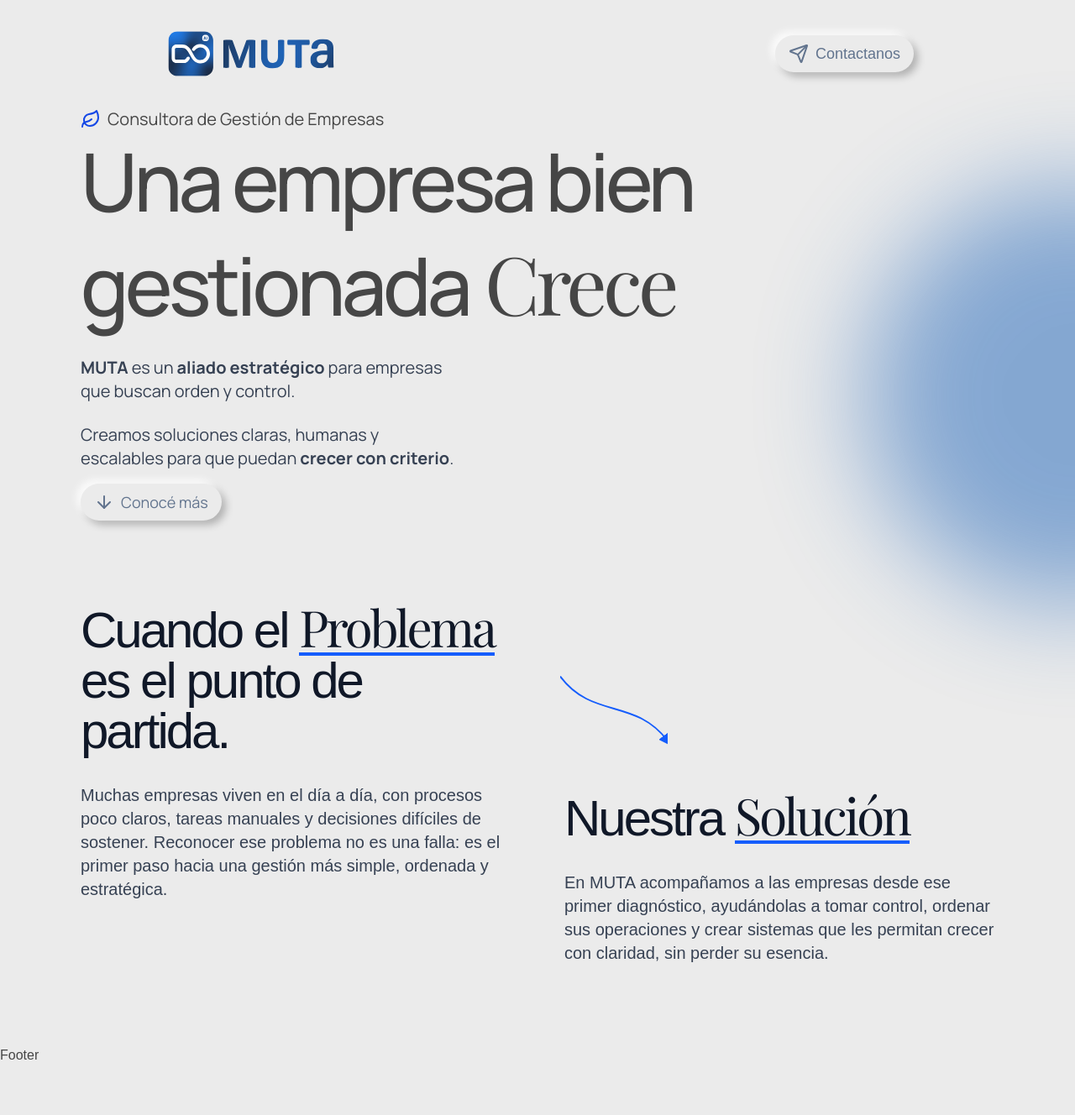
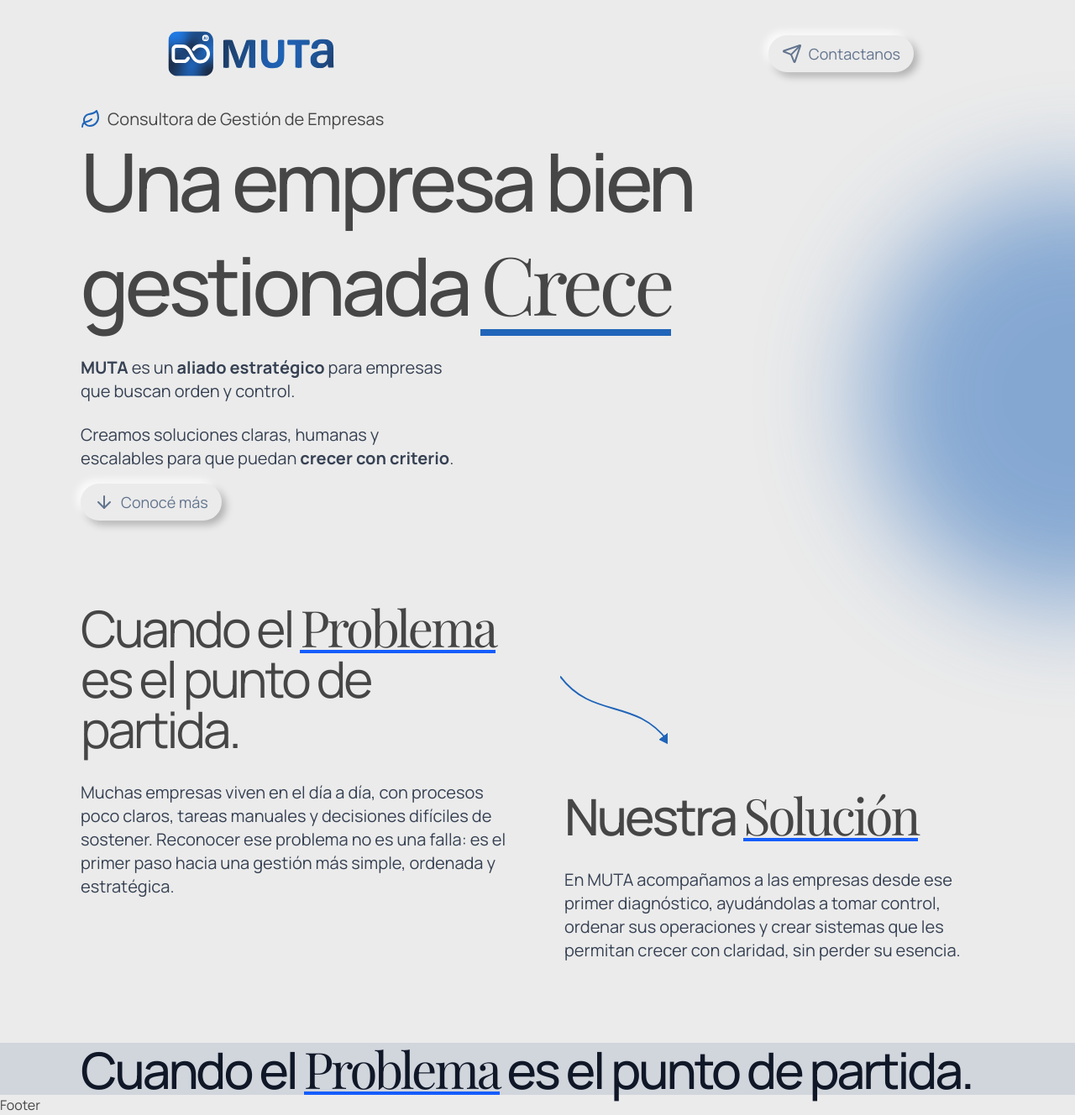
Before and after one commit to BautiCentorbi/bepass.ar, a Next.js app: page / in a window 1280 px wide. Shown: the top 1328 px of the page at 84% size. Before the commit the page ends 1269 px from the top, so only its background shows below. Built offline with nearby package versions, Linux system fonts and the light colour scheme.

Commit message:
Third Section In Progress

```diff
--- a/app/components/Hero.tsx
+++ b/app/components/Hero.tsx
@@ -1,12 +1,8 @@
 import React from "react";
-import {
-  Manrope,
-  Playfair_Display,
-} from "next/font/google";
+import { Playfair_Display } from "next/font/google";
 import { ArrowDown, Leaf } from "lucide-react";
 import NeumorphismButton from "./ui/NeumorphismButton";
 
-const manrope = Manrope({ subsets: ["latin"] });
 const playfair = Playfair_Display({
   subsets: ["latin"],
   weight: "400",
@@ -15,23 +11,23 @@ const playfair = Playfair_Display({
 
 const Hero = () => {
   return (
-    <section
-      className={`${manrope.className} relative flex items-end justify-start w-full h-full 2xl:my-16 gap-8 px-8 md:px-24 2xl:px-48`}
-    >
-      <div className="absolute bottom-0 right-0 w-[300px] h-[300px] md:w-[500px] md:h-[500px] 2xl:w-[700px] 2xl:h-[700px] bg-[#2065b9] rounded-full blur-3xl translate-x-1/2 2xl:translate-x-1/2 translate-y-1/5 2xl:translate-y-1/2 opacity-50 pointer-events-none z-0"></div>
-
+    <section className="relative flex items-end justify-start w-full h-full 2xl:my-16 gap-8 px-8 md:px-24 2xl:px-48">
+      <div className="absolute bottom-0 right-0 w-[300px] h-[300px] md:w-[500px] md:h-[500px] 2xl:w-[700px] 2xl:h-[700px] bg-primary rounded-full blur-3xl translate-x-1/2 2xl:translate-x-1/2 translate-y-1/5 2xl:translate-y-1/2 opacity-50 pointer-events-none z-0"></div>
 
       <div className="flex flex-col max-w-5xl">
         <div className="flex gap-2 items-center ">
-          <Leaf className="w-6 h-6 text-blue-700" />
+          <Leaf className="w-6 h-6 text-primary" />
           <h2 className="text-xl">Consultora de Gestión de Empresas</h2>
         </div>
         <h1 className="text-5xl md:text-8xl 2xl:text-9xl  font-semibold text-title_color tracking-tighter leading-tight">
           <span className="font-medium">Una empresa</span>
-          <span className="font-medium"> bien gestionada</span>
-          <span className={`${playfair.className} font-bold italic`}>
-            {" "}
-            Crece
+          <span className="font-medium"> bien gestionada </span>
+          <span className="relative inline-block">
+            <span className={`${playfair.className} font-bold italic z-10`}>
+              {" "}
+              Crece
+            </span>
+            <span className="absolute bottom-0 left-0 w-full h-2 bg-primary z-0"></span>
           </span>
         </h1>
         <div className="max-w-md">
--- /dev/null
+++ b/app/components/HowWeWork.tsx
@@ -0,0 +1,28 @@
+import React from "react";
+import { Playfair_Display } from "next/font/google";
+const playfair = Playfair_Display({
+  subsets: ["latin"],
+  weight: "400",
+  style: "italic",
+});
+
+const HowWeWork = () => {
+  return (
+    <section className="relative w-full h-full bg-gray-300">
+      <div className="2xl:my-16 gap-8 px-8 md:px-24 2xl:px-48">
+        <h2 className="text-4xl md:text-6xl font-medium text-gray-900 tracking-tighter leading-tighter">
+            Cuando el{" "}
+            <span className="relative inline-block">
+            <span className="relative z-10 italic font-bold text-gray-900">
+                <span className={playfair.className}>Problema</span>
+            </span>
+            <span className="absolute bottom-0 left-0 w-full h-1 bg-blue-600 z-0"></span>
+            </span>{" "}
+            es el punto de partida.
+        </h2>
+      </div>
+    </section>
+  );
+};
+
+export default HowWeWork;
--- a/app/components/ProblemSection.tsx
+++ b/app/components/ProblemSection.tsx
@@ -15,7 +15,7 @@ const ProblemSection = () => {
         viewBox="0 0 200 120"
         fill="none"
         xmlns="http://www.w3.org/2000/svg"
-        className="hidden md:block absolute top-[10rem] left-4/7 -translate-x-1/2 w-32 h-32 text-blue-600 z-10"
+        className="hidden md:block absolute top-[10rem] left-4/7 -translate-x-1/2 w-32 h-32 text-primary z-10"
       >
         <path
           d="M0 0 C60 80, 140 40, 200 120"
@@ -41,10 +41,10 @@ const ProblemSection = () => {
       <div className="max-w-6xl mx-auto grid md:grid-cols-2 gap-16 items-start">
         {/* PROBLEMA */}
         <div>
-          <h2 className="text-4xl md:text-6xl font-medium text-gray-900 tracking-tighter leading-tighter">
+          <h2 className="text-4xl md:text-6xl font-mediumt text-title_color tracking-tighter leading-tighter">
             Cuando el{" "}
             <span className="relative inline-block">
-              <span className="relative z-10 italic font-bold text-gray-900">
+              <span className="relative z-10 italic font-bold">
                 <span className={playfair.className}>Problema</span>
               </span>
               <span className="absolute bottom-0 left-0 w-full h-1 bg-blue-600 z-0"></span>
@@ -61,11 +61,11 @@ const ProblemSection = () => {
         </div>
 
         {/* SOLUCIÓN */}
-        <div className="mt-56">
-          <h2 className="text-4xl md:text-6xl font-medium text-gray-900 tracking-tighter leading-tighter">
+        <div className="mt-56 text-title_color">
+          <h2 className="text-4xl md:text-6xl font-medium tracking-tighter leading-tighter">
             Nuestra{" "}
             <span className="relative inline-block">
-              <span className="relative z-10 italic font-bold text-gray-900">
+              <span className="relative z-10 italic font-bold">
                 <span className={playfair.className}>Solución</span>
               </span>
               <span className="absolute bottom-0 left-0 w-full h-1 bg-blue-600 z-0"></span>
--- a/app/globals.css
+++ b/app/globals.css
@@ -9,16 +9,18 @@
 @theme inline {
   --color-background: var(--background);
   --color-foreground: var(--foreground);
-  --font-sans: var(--font-geist-sans);
-  --font-mono: var(--font-geist-mono);
+  --color-title: var(--title_color);
+  --color-primary: #2065b9;
 }
 
 @media (prefers-color-scheme: light) {
   :root {
     --background: #ebebeb;
     --foreground: #212121;
+    --title_color: #464646;
   }
 }
+
 
 body {
   background: var(--background);
--- a/app/layout.tsx
+++ b/app/layout.tsx
@@ -2,6 +2,9 @@ import type { Metadata } from "next";
 import "./globals.css";
 import Header from "./components/ui/Header";
 import Footer from "./components/ui/Footer";
+import { Manrope } from "next/font/google";
+
+const manrope = Manrope({ subsets: ["latin"] });
 
 export const metadata: Metadata = {
   title: {
@@ -18,7 +21,7 @@ export default function RootLayout({
 }>) {
   return (
     <html lang="en">
-      <body className="overflow-x-hidden">
+      <body className={`${manrope.className} overflow-x-hidden`}>
         <Header />
         {children}
         <Footer />
--- a/app/page.tsx
+++ b/app/page.tsx
@@ -1,4 +1,5 @@
 import Hero from "./components/Hero";
+import HowWeWork from "./components/HowWeWork";
 import ProblemSection from "./components/ProblemSection";
 
 export default function Home() {
@@ -6,6 +7,7 @@ export default function Home() {
     <main className="flex min-h-screen flex-col items-center">
       <Hero />
       <ProblemSection />
+      <HowWeWork />
     </main>
   );
 }
```
